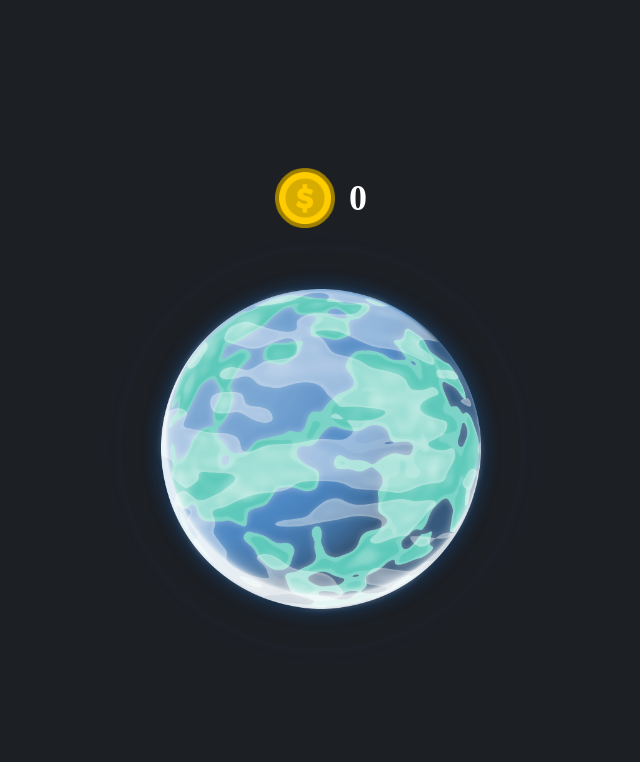
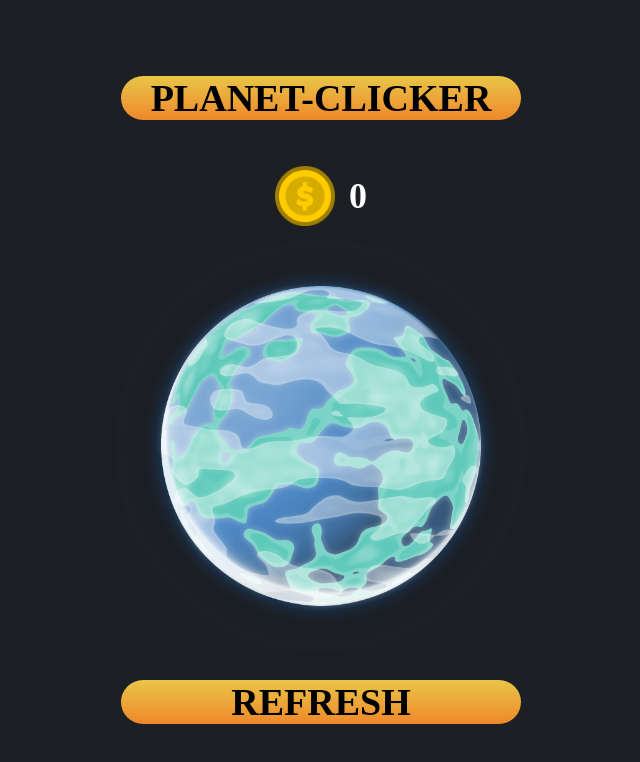
Before and after one commit to FonuaBruh/planetClicker, a plain HTML site: page index.html in a window 1280 px wide. Shown: the whole page, without its empty margins (319-959 px from the left). Drawn offline with Linux system fonts and the light colour scheme.

Commit message:
refreshButton

```diff
--- a/css/styles.css
+++ b/css/styles.css
@@ -22,6 +22,36 @@ body {
   margin-right: 14px;
 }
 
+.game {
+  max-width: 1440px;
+}
+
+.game-title {
+  display: flex;
+  justify-content: center;
+  text-align: center;
+  text-transform: uppercase;
+  font-weight: 800;
+  font-size: 38px;
+  background: linear-gradient(180deg, #e8c547 0%, #ef882b);
+  border-radius: 25px;
+  user-select: none;
+  margin-bottom: 25px;
+}
+
+.refresh-button {
+  display: flex;
+  justify-content: center;
+  text-align: center;
+  text-transform: uppercase;
+  font-weight: 800;
+  font-size: 38px;
+  background: linear-gradient(180deg, #e8c547 0%, #ef882b);
+  border-radius: 25px;
+  margin-top: 30px;
+  user-select: none;
+  cursor: pointer;
+}
 .score {
   color: #fff;
   text-align: center;
--- a/index.html
+++ b/index.html
@@ -9,13 +9,15 @@
 <body>
 
     <div class="game">
+        <div class="game-title">Planet-Clicker</div>
         <div class="header">
             <img src="assets/ui/coin.png" alt="coin">
-            <h2 id="score" class="score">10</h2>
+            <h2 id="score" class="score"></h2>
         </div>
         <div class="circle">
             <img id="circle" src="./assets/planets/planet00.png" alt="planet">
         </div>
+        <div id="refresh" class="refresh-button">Refresh</div>
     </div>
 
 
--- a/scripts/app.js
+++ b/scripts/app.js
@@ -1,6 +1,16 @@
 const $circle = document.querySelector('#circle')
 const $score = document.querySelector('#score')
+const $refresh = document.querySelector('#refresh')
 
+
+$refresh.addEventListener('click', (event) => {
+    if (confirm("Вы хотите сбросить очки?")) {
+        localStorage.clear();
+        $score.textContent = 0;
+
+        alert("Очки сброшены!");
+    }
+})
 
 function start() {
     setScore(getScore())
```
